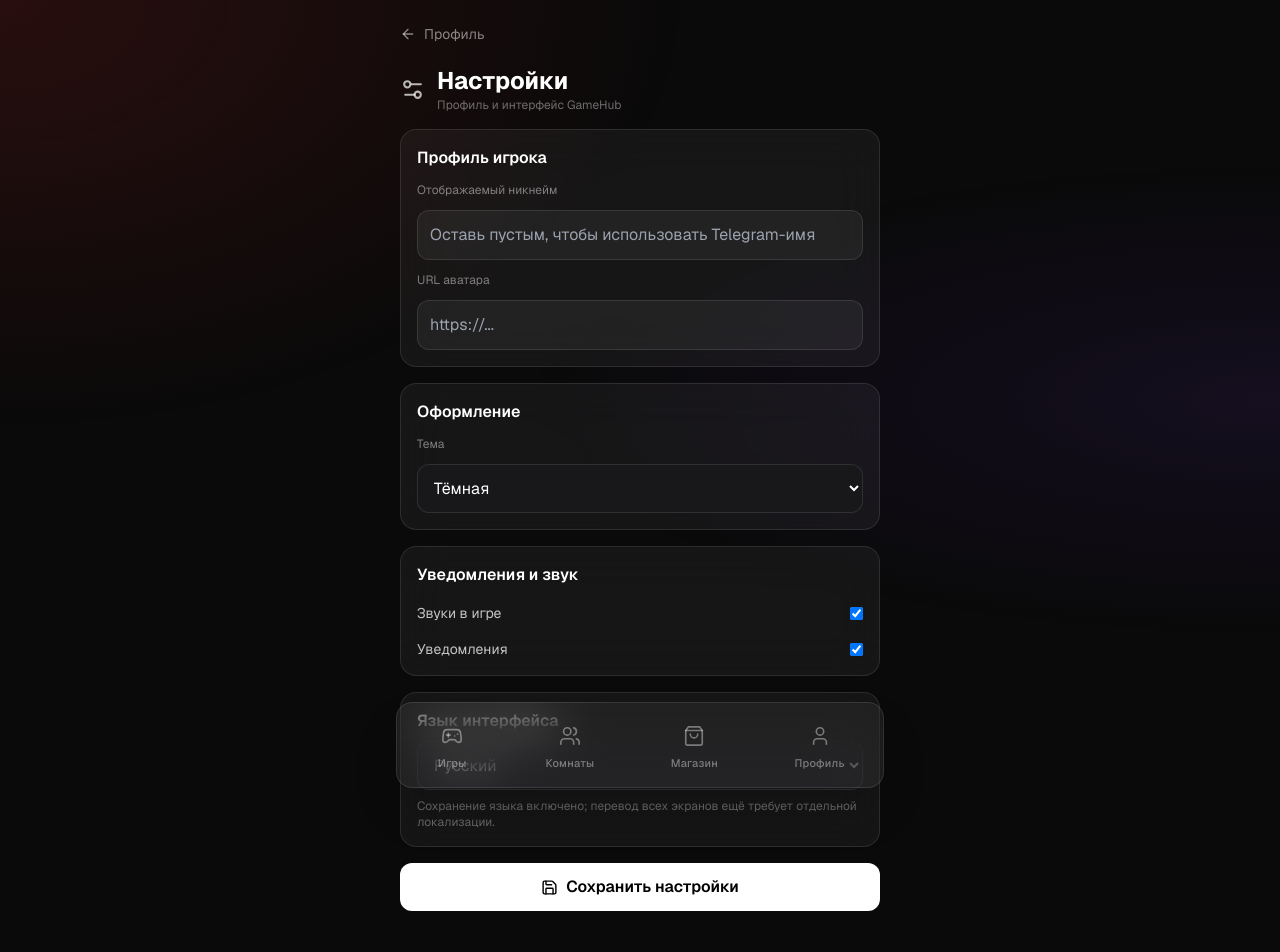
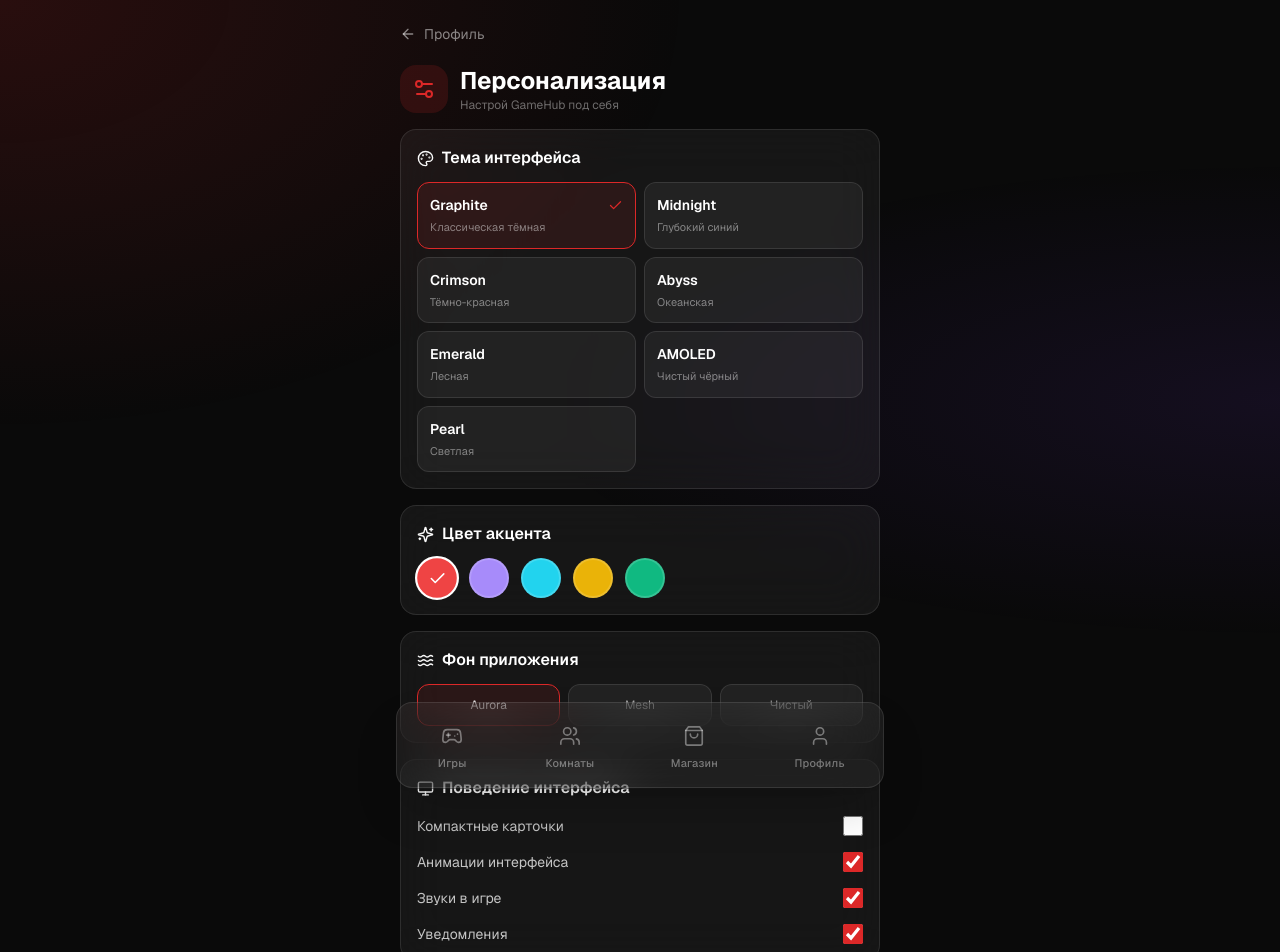
Before and after one commit to dozapsixoza1/gamehub, a Next.js app: page /settings in a window 1280 px wide. Shown: the top 952 px of the page. Built offline with nearby package versions, Linux system fonts and the light colour scheme.

Commit message:
Build live theme and interface customization screen

```diff
--- a/src/app/(main)/settings/page.tsx
+++ b/src/app/(main)/settings/page.tsx
@@ -3,40 +3,103 @@
 import { useEffect, useState } from "react";
 import Link from "next/link";
 import { useTelegram } from "@/components/layout/TelegramProvider";
-import { ArrowLeft, Save, Settings2 } from "lucide-react";
+import { ArrowLeft, Save, Settings2, Palette, Sparkles, Monitor, Waves, Check } from "lucide-react";
 
-type Settings = { displayName:string|null; avatarUrl:string|null; theme:string; soundEnabled:boolean; notifications:boolean; language:string };
-
+type Settings = {
+  displayName:string|null; avatarUrl:string|null; theme:string; soundEnabled:boolean;
+  notifications:boolean; language:string; accentColor:string; compactMode:boolean;
+  animations:boolean; backgroundStyle:string;
+};
+const defaults: Settings = {
+  displayName:"", avatarUrl:"", theme:"dark", soundEnabled:true, notifications:true,
+  language:"ru", accentColor:"ruby", compactMode:false, animations:true, backgroundStyle:"aurora"
+};
+const themes = [
+  {id:"dark",label:"Graphite",detail:"Классическая тёмная"},
+  {id:"midnight",label:"Midnight",detail:"Глубокий синий"},
+  {id:"red",label:"Crimson",detail:"Тёмно-красная"},
+  {id:"ocean",label:"Abyss",detail:"Океанская"},
+  {id:"forest",label:"Emerald",detail:"Лесная"},
+  {id:"amoled",label:"AMOLED",detail:"Чистый чёрный"},
+  {id:"light",label:"Pearl",detail:"Светлая"},
+];
+const accents = [
+  {id:"ruby",label:"Ruby",color:"#ef4444"},
+  {id:"violet",label:"Violet",color:"#a78bfa"},
+  {id:"cyan",label:"Ice",color:"#22d3ee"},
+  {id:"gold",label:"Gold",color:"#eab308"},
+  {id:"emerald",label:"Jade",color:"#10b981"},
+];
+function applySettings(s: Settings) {
+  const root=document.documentElement;
+  root.dataset.theme=s.theme||"dark";
+  root.dataset.accent=s.accentColor||"ruby";
+  root.dataset.background=s.backgroundStyle||"aurora";
+  root.dataset.compact=s.compactMode?"true":"false";
+  root.dataset.animations=s.animations?"true":"false";
+}
 export default function SettingsPage() {
   const { initData } = useTelegram();
-  const [s,setS] = useState<Settings>({displayName:"",avatarUrl:"",theme:"dark",soundEnabled:true,notifications:true,language:"ru"});
+  const [s,setS] = useState<Settings>(defaults);
   const [busy,setBusy] = useState(false);
   const [message,setMessage] = useState("");
-  useEffect(()=>{ if(!initData)return; fetch("/api/hub?type=settings",{headers:{"x-init-data":initData},cache:"no-store"}).then(r=>r.json()).then(d=>{if(d.settings){setS(d.settings); document.documentElement.dataset.theme=d.settings.theme || "dark";}}).catch(()=>setMessage("Не удалось загрузить настройки")); },[initData]);
-  const save = async()=>{
-    if(!initData||busy)return; setBusy(true); setMessage("");
-    try { const r=await fetch("/api/hub",{method:"POST",headers:{"Content-Type":"application/json"},body:JSON.stringify({initData,action:"save_settings",...s})}); const d=await r.json(); if(!r.ok)throw new Error(d.error||"Ошибка сохранения"); setS(d.settings); document.documentElement.dataset.theme=d.settings.theme || "dark"; setMessage("Настройки сохранены"); }
-    catch(e){setMessage(e instanceof Error?e.message:"Ошибка сети")} finally{setBusy(false)}
+  useEffect(()=>{
+    if(!initData)return;
+    fetch("/api/hub?type=settings",{headers:{"x-init-data":initData},cache:"no-store"})
+      .then(r=>r.json()).then(d=>{
+        if(d.settings){const next={...defaults,...d.settings};setS(next);applySettings(next);}
+      }).catch(()=>setMessage("Не удалось загрузить настройки"));
+  },[initData]);
+  const change=(patch:Partial<Settings>)=>{
+    setS(old=>{const next={...old,...patch};applySettings(next);return next;});
+    setMessage("Есть несохранённые изменения");
+  };
+  const save=async()=>{
+    if(!initData||busy)return;
+    setBusy(true);setMessage("");
+    try{
+      const r=await fetch("/api/hub",{method:"POST",headers:{"Content-Type":"application/json"},body:JSON.stringify({initData,action:"save_settings",...s})});
+      const d=await r.json();if(!r.ok)throw new Error(d.error||"Ошибка сохранения");
+      const next={...defaults,...d.settings};setS(next);applySettings(next);setMessage("Настройки сохранены");
+    }catch(e){setMessage(e instanceof Error?e.message:"Ошибка сети");}
+    finally{setBusy(false);}
   };
   return <div className="px-4 pt-6 pb-8 max-w-lg mx-auto space-y-4">
     <Link href="/profile" className="inline-flex items-center gap-2 text-sm text-white/50"><ArrowLeft size={16}/>Профиль</Link>
-    <div className="flex items-center gap-3"><Settings2 size={25} className="text-white/70"/><div><h1 className="text-2xl font-bold text-white">Настройки</h1><p className="text-xs text-white/40">Профиль и интерфейс GameHub</p></div></div>
+    <div className="flex items-center gap-3"><div className="rounded-2xl p-3 bg-primary/15 text-primary"><Settings2 size={24}/></div><div><h1 className="text-2xl font-bold text-white">Персонализация</h1><p className="text-xs text-white/40">Настрой GameHub под себя</p></div></div>
+
+    <section className="glass rounded-2xl p-4 space-y-3">
+      <div className="flex items-center gap-2"><Palette size={17}/><h2 className="font-semibold text-white">Тема интерфейса</h2></div>
+      <div className="grid grid-cols-2 gap-2">{themes.map(t=><button key={t.id} onClick={()=>change({theme:t.id})} className={`rounded-xl border p-3 text-left transition ${s.theme===t.id?"border-primary bg-primary/10":"border-white/10 bg-white/5"}`}><div className="flex items-center justify-between"><span className="text-sm font-semibold text-white">{t.label}</span>{s.theme===t.id&&<Check size={15} className="text-primary"/>}</div><p className="text-[11px] text-white/45 mt-1">{t.detail}</p></button>)}</div>
+    </section>
+
+    <section className="glass rounded-2xl p-4 space-y-3">
+      <div className="flex items-center gap-2"><Sparkles size={17}/><h2 className="font-semibold text-white">Цвет акцента</h2></div>
+      <div className="flex flex-wrap gap-3">{accents.map(a=><button key={a.id} onClick={()=>change({accentColor:a.id})} aria-label={a.label} title={a.label} className={`w-10 h-10 rounded-full border-2 flex items-center justify-center ${s.accentColor===a.id?"border-white scale-110":"border-white/15"}`} style={{backgroundColor:a.color}}>{s.accentColor===a.id&&<Check size={17} className="text-white"/>}</button>)}</div>
+    </section>
+
+    <section className="glass rounded-2xl p-4 space-y-3">
+      <div className="flex items-center gap-2"><Waves size={17}/><h2 className="font-semibold text-white">Фон приложения</h2></div>
+      <div className="grid grid-cols-3 gap-2">{[{id:"aurora",label:"Aurora"},{id:"mesh",label:"Mesh"},{id:"plain",label:"Чистый"}].map(x=><button key={x.id} onClick={()=>change({backgroundStyle:x.id})} className={`rounded-xl p-3 text-xs border ${s.backgroundStyle===x.id?"border-primary bg-primary/10 text-white":"border-white/10 bg-white/5 text-white/60"}`}>{x.label}</button>)}</div>
+    </section>
+
+    <section className="glass rounded-2xl p-4 space-y-4">
+      <div className="flex items-center gap-2"><Monitor size={17}/><h2 className="font-semibold text-white">Поведение интерфейса</h2></div>
+      <label className="flex items-center justify-between gap-3 text-sm text-white/75">Компактные карточки<input type="checkbox" checked={s.compactMode} onChange={e=>change({compactMode:e.target.checked})} className="accent-primary w-5 h-5"/></label>
+      <label className="flex items-center justify-between gap-3 text-sm text-white/75">Анимации интерфейса<input type="checkbox" checked={s.animations} onChange={e=>change({animations:e.target.checked})} className="accent-primary w-5 h-5"/></label>
+      <label className="flex items-center justify-between gap-3 text-sm text-white/75">Звуки в игре<input type="checkbox" checked={s.soundEnabled} onChange={e=>change({soundEnabled:e.target.checked})} className="accent-primary w-5 h-5"/></label>
+      <label className="flex items-center justify-between gap-3 text-sm text-white/75">Уведомления<input type="checkbox" checked={s.notifications} onChange={e=>change({notifications:e.target.checked})} className="accent-primary w-5 h-5"/></label>
+    </section>
+
     <section className="glass rounded-2xl p-4 space-y-3">
       <h2 className="font-semibold text-white">Профиль игрока</h2>
-      <label className="block text-xs text-white/45">Отображаемый никнейм</label><input value={s.displayName||""} onChange={e=>setS({...s,displayName:e.target.value})} maxLength={32} placeholder="Оставь пустым, чтобы использовать Telegram-имя" className="w-full bg-white/5 border border-white/10 rounded-xl px-3 py-3 text-white outline-none"/>
-      <label className="block text-xs text-white/45">URL аватара</label><input value={s.avatarUrl||""} onChange={e=>setS({...s,avatarUrl:e.target.value})} maxLength={500} placeholder="https://..." className="w-full bg-white/5 border border-white/10 rounded-xl px-3 py-3 text-white outline-none"/>
+      <label className="block text-xs text-white/45">Отображаемый никнейм</label>
+      <input value={s.displayName||""} onChange={e=>change({displayName:e.target.value})} maxLength={32} placeholder="Имя из Telegram по умолчанию" className="w-full bg-black/20 border border-white/10 rounded-xl px-3 py-3 text-white outline-none"/>
+      <label className="block text-xs text-white/45">URL аватара</label>
+      <input value={s.avatarUrl||""} onChange={e=>change({avatarUrl:e.target.value})} maxLength={500} placeholder="https://..." className="w-full bg-black/20 border border-white/10 rounded-xl px-3 py-3 text-white outline-none"/>
     </section>
-    <section className="glass rounded-2xl p-4 space-y-3">
-      <h2 className="font-semibold text-white">Оформление</h2><label className="block text-xs text-white/45">Тема</label>
-      <select value={s.theme} onChange={e=>setS({...s,theme:e.target.value})} className="w-full bg-zinc-900 border border-white/10 rounded-xl px-3 py-3 text-white"><option value="dark">Тёмная</option><option value="midnight">Полночь</option><option value="red">Красная</option><option value="light">Светлая</option></select>
-    </section>
-    <section className="glass rounded-2xl p-4 space-y-4">
-      <h2 className="font-semibold text-white">Уведомления и звук</h2>
-      <label className="flex items-center justify-between text-sm text-white/75">Звуки в игре<input type="checkbox" checked={s.soundEnabled} onChange={e=>setS({...s,soundEnabled:e.target.checked})}/></label>
-      <label className="flex items-center justify-between text-sm text-white/75">Уведомления<input type="checkbox" checked={s.notifications} onChange={e=>setS({...s,notifications:e.target.checked})}/></label>
-    </section>
-    <section className="glass rounded-2xl p-4 space-y-2"><h2 className="font-semibold text-white">Язык интерфейса</h2><select value={s.language} onChange={e=>setS({...s,language:e.target.value})} className="w-full bg-zinc-900 border border-white/10 rounded-xl px-3 py-3 text-white"><option value="ru">Русский</option><option value="en">English</option></select><p className="text-xs text-white/35">Сохранение языка включено; перевод всех экранов ещё требует отдельной локализации.</p></section>
-    <button onClick={save} disabled={busy} className="w-full flex items-center justify-center gap-2 rounded-xl bg-white text-black font-semibold py-3 disabled:opacity-50"><Save size={17}/>{busy?"Сохраняем...":"Сохранить настройки"}</button>
+    <section className="glass rounded-2xl p-4 space-y-2"><h2 className="font-semibold text-white">Язык интерфейса</h2><select value={s.language} onChange={e=>change({language:e.target.value})} className="w-full bg-zinc-900 border border-white/10 rounded-xl px-3 py-3 text-white"><option value="ru">Русский</option><option value="en">English</option></select><p className="text-xs text-white/35">Перевод отдельных экранов ещё требует локализации.</p></section>
+    <button onClick={save} disabled={busy} className="w-full flex items-center justify-center gap-2 rounded-xl bg-primary text-white font-semibold py-3 disabled:opacity-50"><Save size={17}/>{busy?"Сохраняем...":"Сохранить оформление"}</button>
     {message&&<p className="text-center text-sm text-white/60">{message}</p>}
   </div>;
 }
```
